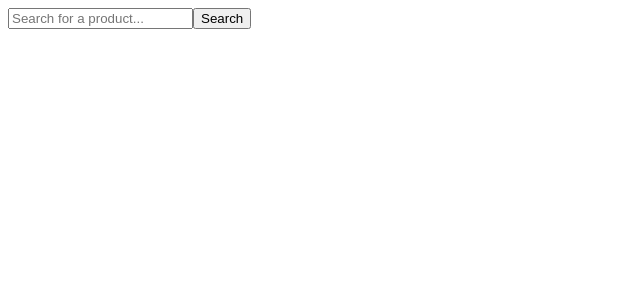
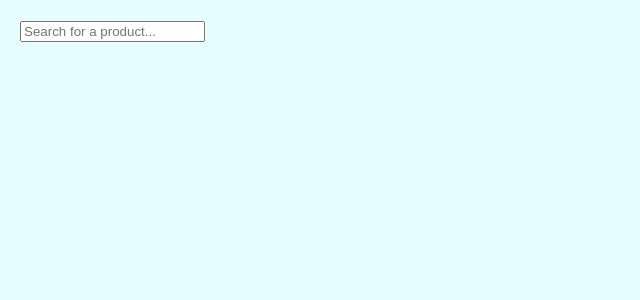
Before and after one commit to Mugentoki/european-products, a Nuxt app: page / in a window 1280 px wide. Shown: the top 300 px of the page, without its empty margins (0-640 px from the left). Built offline with nearby package versions, Linux system fonts and the light colour scheme.

Commit message:
add auto search on input

```diff
--- a/app.vue
+++ b/app.vue
@@ -1,6 +1,5 @@
 <template>
-  <div>
-    <NuxtLoadingIndicator  :throttle="0" :height="2" class="bg-orange" />
+  <div class="main">
     <NuxtLayout>
       <NuxtPage/>
     </NuxtLayout>
@@ -17,4 +16,38 @@
     box-sizing: border-box;
   }
 }
+
+:root {
+  --spacing-small: 8px;
+  --spacing-medium: 20px;
+  --spacing-large: 36px;
+
+  --color-background: #e7fdff;
+
+  --font-size-small: 1.4rem;
+  --font-size-default: 1.8rem;
+}
+
+html, body, #__nuxt {
+  width: 100vw;
+  height: 100dvh;
+  overflow: hidden;
+  margin: 0;
+  padding: 0;
+}
+
+html {
+  font-size: 62.5%;
+}
+
+body {
+  background-color: var(--color-background);
+  font-size: var(--font-size-default);
+}
+
+.main {
+  width: 100%;
+  min-height: 100%;
+  padding: var(--spacing-medium);
+}
 </style>
--- a/pages/index.vue
+++ b/pages/index.vue
@@ -4,9 +4,8 @@
         v-model="search"
         placeholder="Search for a product..."
         class="p-2 border rounded"
-      />
-      <button @click="fetchProducts" class="p-2 bg-blue-500 text-white rounded ml-2">Search</button>
-
+        @input="fetchProducts"
+      >
       <div v-if="loading" class="mt-4">Loading...</div>
 
       <ul v-else class="mt-4">
@@ -28,11 +27,34 @@
   const products = ref([]);
   const loading = ref(false);
 
+  let abortController = null;
+  let fetchTimer = null;
+
   async function fetchProducts() {
-    loading.value = true;
-    const res = await fetch(`/api/products?q=${search.value}`);
-    const data = await res.json();
-    products.value = data.products;
-    loading.value = false;
+    clearTimeout(fetchTimer);
+
+    if (abortController) {
+      abortController.abort();
+    }
+
+    fetchTimer = setTimeout(async () => {
+      abortController = new AbortController();
+      const signal = abortController.signal;
+
+      loading.value = true;
+
+      try {
+        const res = await fetch(`/api/products?q=${search.value}`, { signal });
+        const data = await res.json();
+        products.value = data.products;
+      } catch (error) {
+        if (error.name === "AbortError") {
+      console.log("Fetch aborted");
+    } else {
+      console.error("Fetch error:", error);
+    }      }
+
+      loading.value = false;
+    }, 500);
   }
   </script>
```
